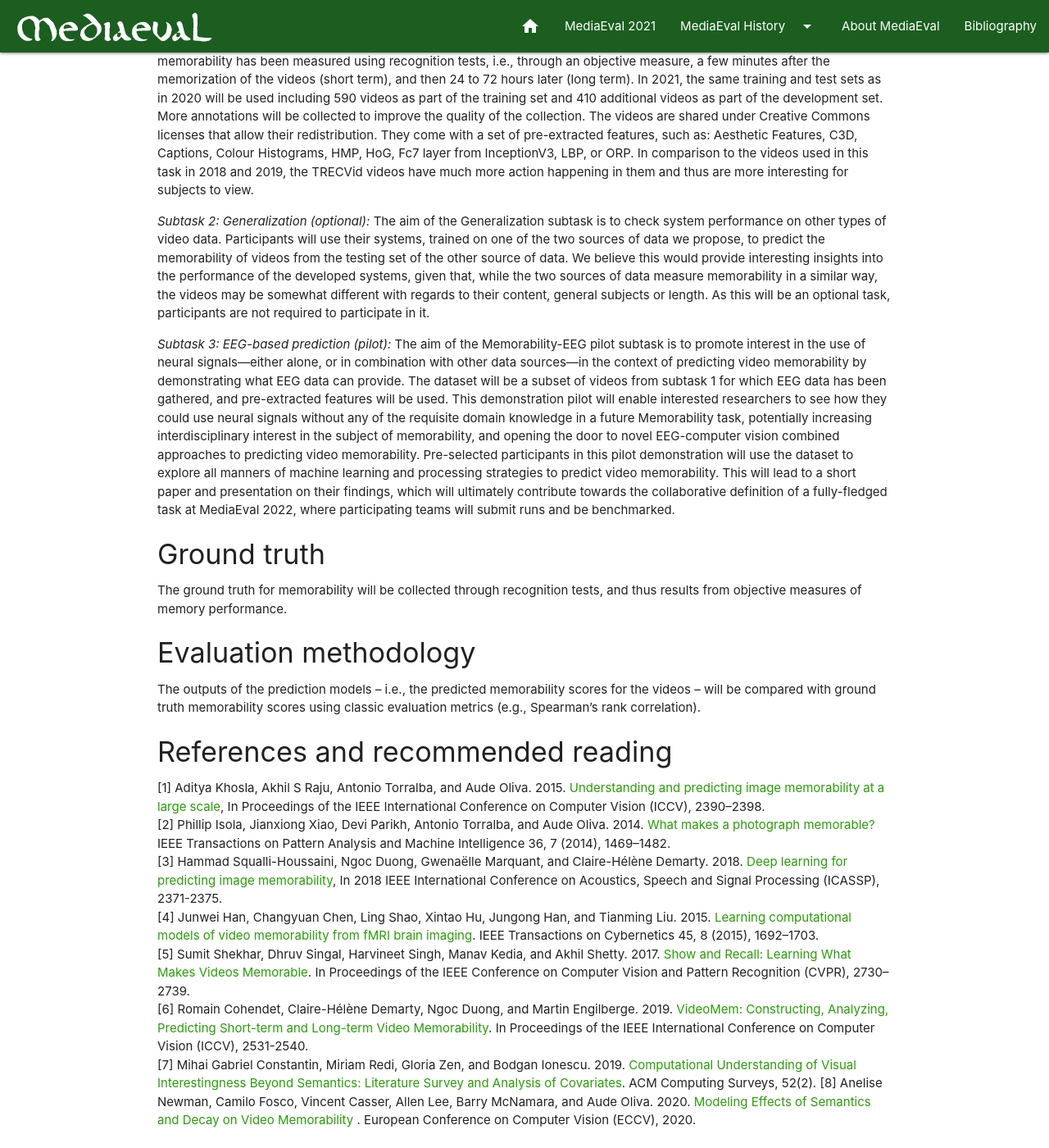
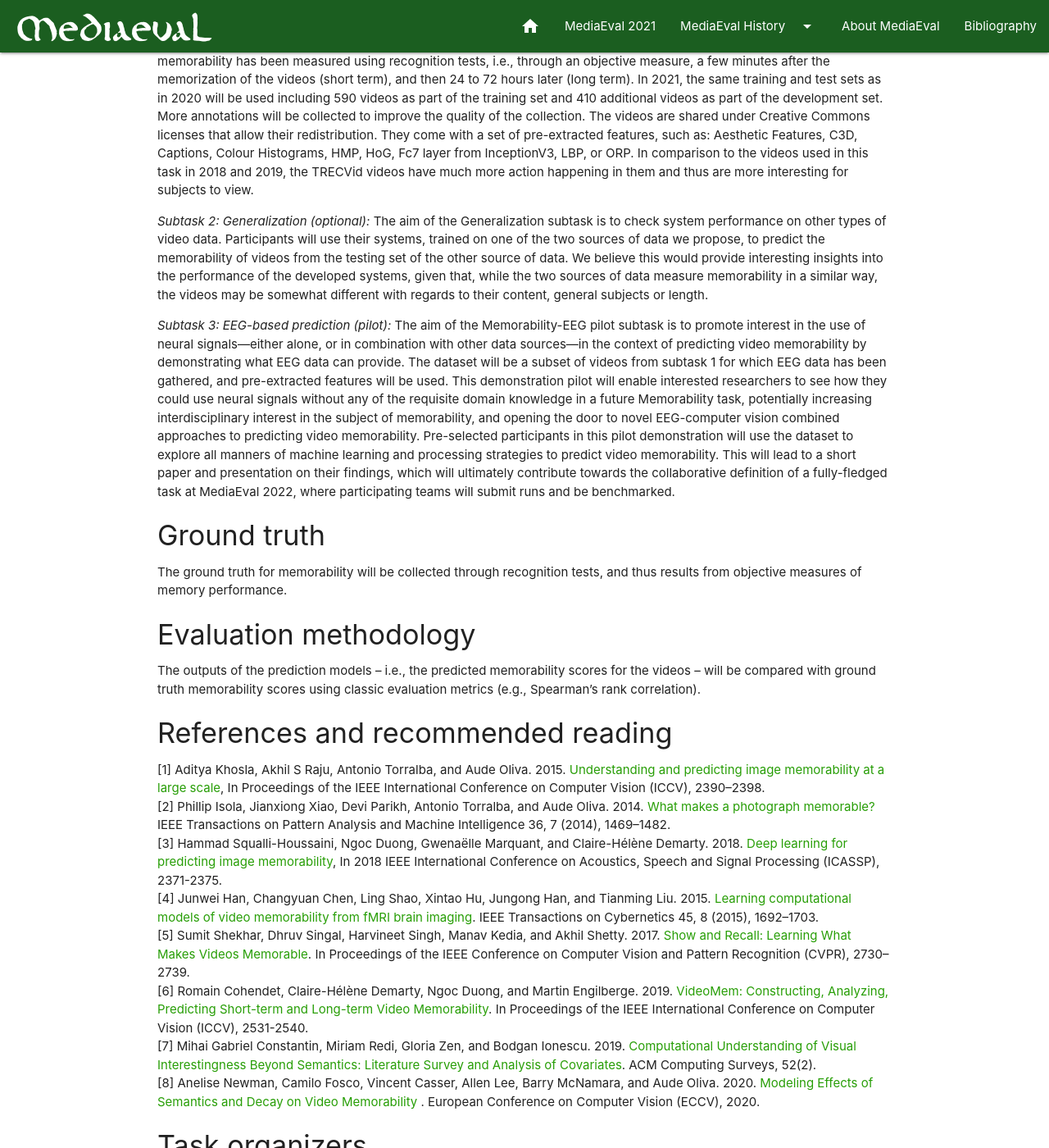
Before and after one commit to multimediaeval/multimediaeval.github.io, a Jekyll site: the page built from _editions/2021/tasks/memorability.md, in a window 1280 px wide and 1400 px high, scrolled down 1250 px. Shown: the whole window at 82% size. Built offline with Jekyll 4.4.1, drawn with Linux system fonts in a browser that asks for light colours.

Commit message:
Update memorability.md

```diff
--- a/_editions/2021/tasks/memorability.md
+++ b/_editions/2021/tasks/memorability.md
@@ -43,7 +43,7 @@
 
 *Subtask 1: Video-based prediction:* Data is a subset of a collection consisting of 1,500 short videos retrieved from TRECVid. Each video consists of a coherent unit in terms of meaning and is associated with two scores of memorability that refer to its probability to be remembered after two different durations of memory retention. Similar to previous editions of the task [6], memorability has been measured using recognition tests, i.e., through an objective measure, a few minutes after the memorization of the videos (short term), and then 24 to 72 hours later (long term). In 2021, the same training and test sets as in 2020 will be used  including 590 videos as part of the training set and 410 additional videos as part of the development set. More annotations will be collected to improve the quality of the collection. The videos are shared under Creative Commons licenses that allow their redistribution. They come with a set of pre-extracted features, such as: Aesthetic Features, C3D, Captions, Colour Histograms, HMP, HoG, Fc7 layer from InceptionV3, LBP, or ORP.  In comparison to the videos used in this task in 2018 and 2019, the TRECVid videos have much more action happening in them and thus are more interesting for subjects to view.
 
-*Subtask 2: Generalization (optional):* The aim of the Generalization subtask is to check system performance on other types of video data. Participants will use their systems, trained on one of the two sources of data we propose, to predict the memorability of videos from the testing set of the other source of data. We believe this would provide interesting insights into the performance of the developed systems, given that, while the two sources of data measure memorability in a similar way, the videos may be somewhat different with regards to their content, general subjects or length. As this will be an optional task, participants are not required to participate in it.
+*Subtask 2: Generalization (optional):* The aim of the Generalization subtask is to check system performance on other types of video data. Participants will use their systems, trained on one of the two sources of data we propose, to predict the memorability of videos from the testing set of the other source of data. We believe this would provide interesting insights into the performance of the developed systems, given that, while the two sources of data measure memorability in a similar way, the videos may be somewhat different with regards to their content, general subjects or length.
 
 *Subtask 3: EEG-based prediction (pilot):* The aim of the Memorability-EEG pilot subtask is to promote interest in the use of neural signals—either alone, or in combination with other data sources—in the context of predicting video memorability by demonstrating what EEG data can provide. The dataset will be a subset of videos from subtask 1 for which EEG data has been gathered, and pre-extracted features will be used. This demonstration pilot will enable interested researchers to see how they could use neural signals without any of the requisite domain knowledge in a future Memorability task, potentially increasing interdisciplinary interest in the subject of memorability, and opening the door to novel EEG-computer vision combined approaches to predicting video memorability. Pre-selected participants in this pilot demonstration will use the dataset to explore all manners of machine learning and processing strategies to predict video memorability. This will lead to a short paper and presentation on their findings, which will ultimately contribute towards the collaborative definition of a fully-fledged task at MediaEval 2022, where participating teams will submit runs and be benchmarked.
 
@@ -62,7 +62,7 @@
 [4] Junwei Han, Changyuan Chen, Ling Shao, Xintao Hu, Jungong Han, and Tianming Liu. 2015. [Learning computational models of video memorability from fMRI brain imaging](https://ieeexplore.ieee.org/abstract/document/6919270). IEEE Transactions on Cybernetics 45, 8 (2015), 1692–1703.\
 [5] Sumit Shekhar, Dhruv Singal, Harvineet Singh, Manav Kedia, and Akhil Shetty. 2017. [Show and Recall: Learning What Makes Videos Memorable](https://openaccess.thecvf.com/content_ICCV_2017_workshops/papers/w40/Shekhar_Show_and_Recall_ICCV_2017_paper.pdf). In Proceedings of the IEEE Conference on Computer Vision and Pattern Recognition (CVPR), 2730–2739.\
 [6] Romain Cohendet, Claire-Hélène Demarty, Ngoc Duong, and Martin Engilberge. 2019. [VideoMem: Constructing, Analyzing, Predicting Short-term and Long-term Video Memorability](https://openaccess.thecvf.com/content_ICCV_2019/papers/Cohendet_VideoMem_Constructing_Analyzing_Predicting_Short-Term_and_Long-Term_Video_Memorability_ICCV_2019_paper.pdf). In Proceedings of the IEEE International Conference on Computer Vision (ICCV), 2531-2540. \
-[7] Mihai Gabriel Constantin, Miriam Redi, Gloria Zen, and Bodgan Ionescu. 2019. [Computational Understanding of Visual Interestingness Beyond Semantics: Literature Survey and Analysis of Covariates](http://campus.pub.ro/lab7/bionescu/index_files/pub/2018_ACM_CSUR-draft.pdf). ACM Computing Surveys, 52(2).
+[7] Mihai Gabriel Constantin, Miriam Redi, Gloria Zen, and Bodgan Ionescu. 2019. [Computational Understanding of Visual Interestingness Beyond Semantics: Literature Survey and Analysis of Covariates](http://campus.pub.ro/lab7/bionescu/index_files/pub/2018_ACM_CSUR-draft.pdf). ACM Computing Surveys, 52(2). \
 [8] Anelise Newman, Camilo Fosco, Vincent Casser, Allen Lee, Barry McNamara, and Aude Oliva. 2020. [Modeling Effects of Semantics and Decay on Video Memorability
 ](https://arxiv.org/pdf/2009.02568.pdf). European Conference on Computer Vision (ECCV), 2020.
 
```
